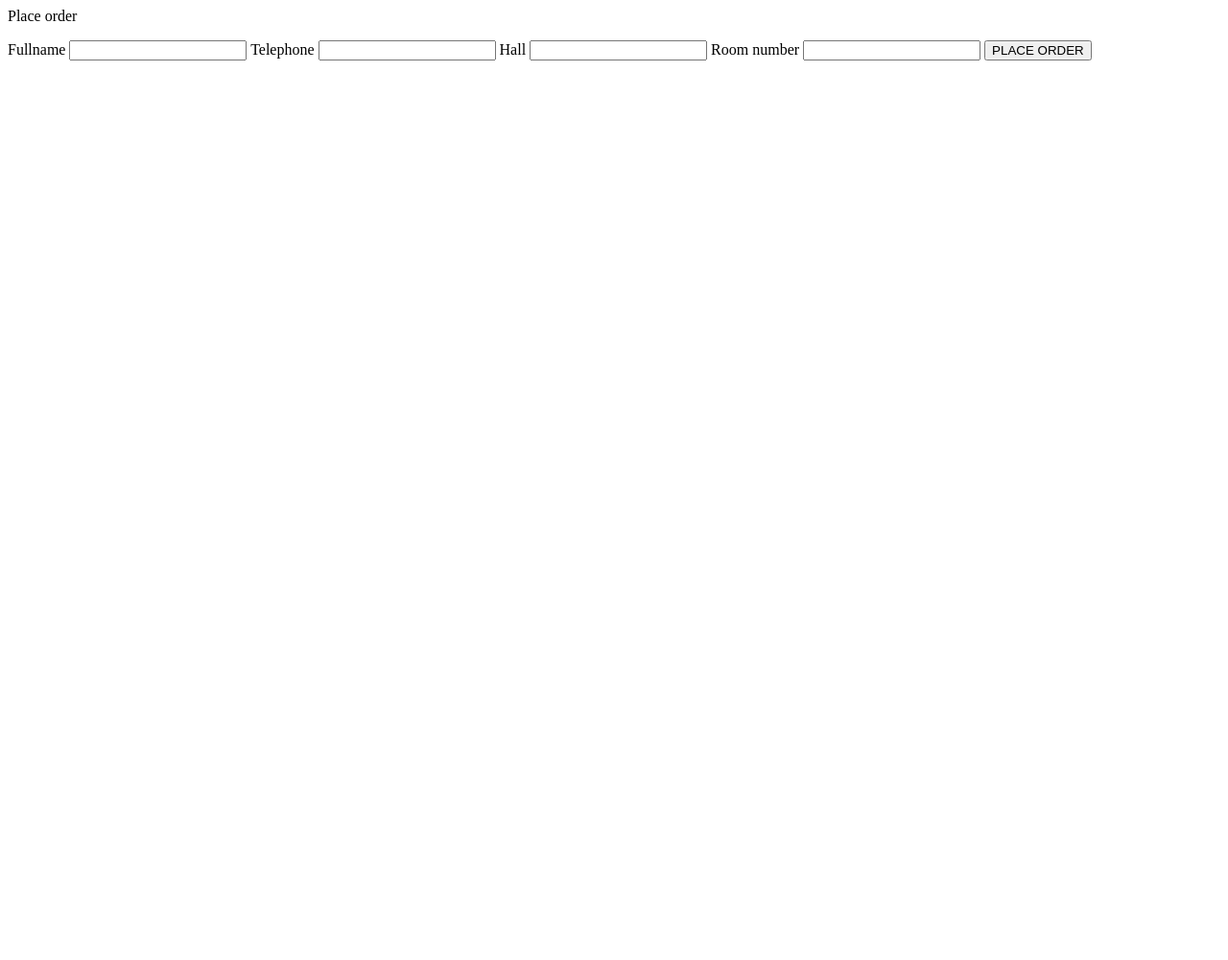
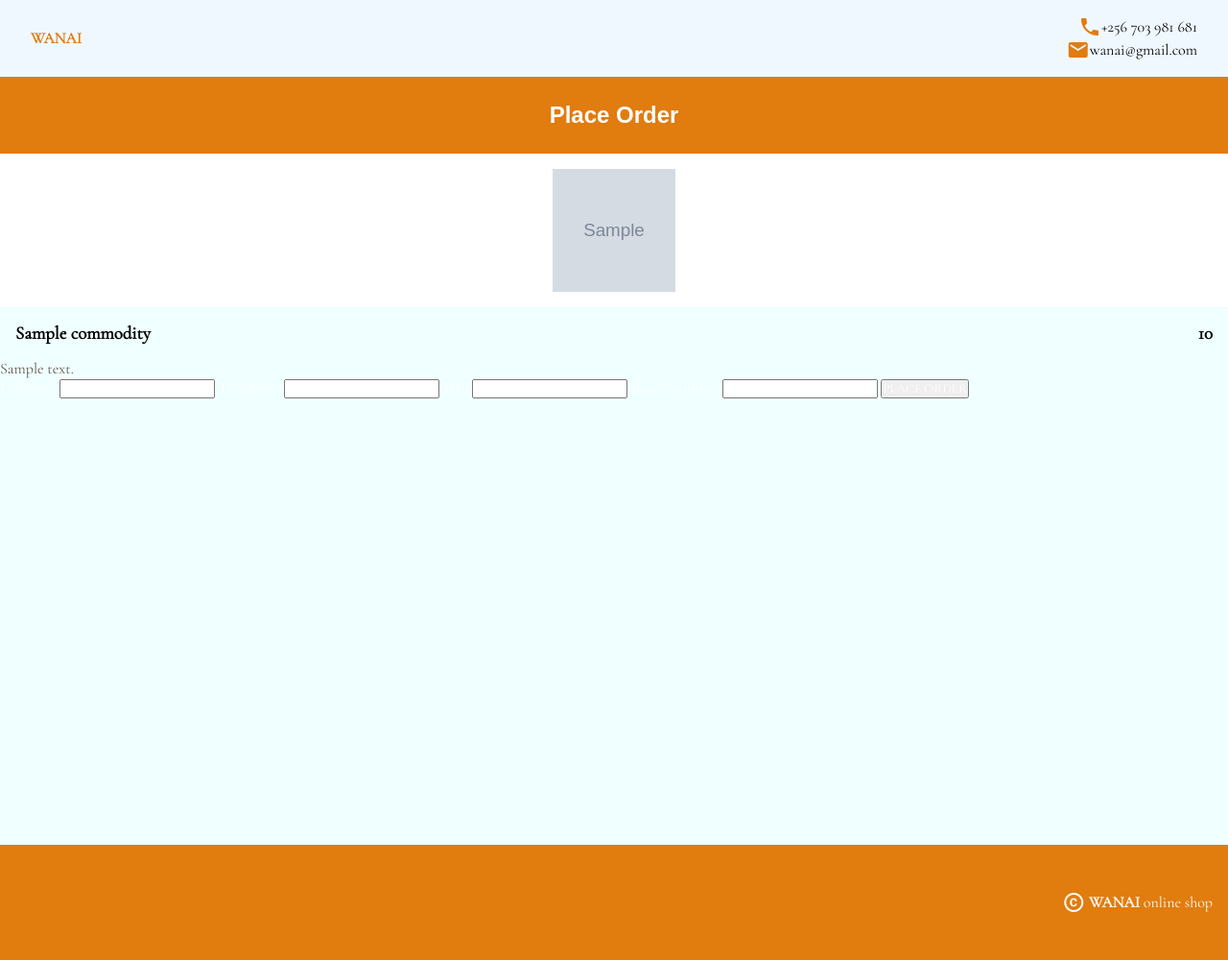
Before and after one commit to rsgilbert/shopping, a Django app: page /orders/1 in a window 1280 px wide. Shown: the whole page at 96% size. Before the commit the page ends 63 px from the top, so only its background shows below. Run offline with Django 3.2, Linux system fonts and the light colour scheme; tables that the repository leaves empty hold one stand-in row (values such as "Sample post"); grey boxes marked "Sample" are stand-in pictures; some web fonts are replaced.

Commit message:
designing the form now

```diff
--- a/commodity/templates/commodity/base.html
+++ b/commodity/templates/commodity/base.html
@@ -9,6 +9,7 @@
     <link rel="stylesheet" href="{% static 'main.css' %}">
     <link rel="stylesheet" href="{% static 'header.css' %}">
     <link rel="stylesheet" href="{% static 'footer.css' %}">
+    <link href="{% static 'place_order.css' %}" rel="stylesheet">
   </head>
 
   <body>
--- a/commodity/templates/commodity/commodities.html
+++ b/commodity/templates/commodity/commodities.html
@@ -1,6 +1,6 @@
 {% extends 'commodity/base.html' %}
 
-{% load humanize%}
+{% load humanize %}
 
 {% block maincontent %}
 
--- /dev/null
+++ b/order/static/place_order.css
@@ -0,0 +1,9 @@
+
+.main__commodity {
+    display: flex;
+    flex-direction: column;
+}
+
+.item__description p {
+    color:#60584f;
+}
--- a/order/templates/order/place_order.html
+++ b/order/templates/order/place_order.html
@@ -1,14 +1,38 @@
-<p> Place order </p>
+{% extends 'commodity/base.html'%}
 
-<main>
-  <section class="main__commodity">
-    {% if commodity.picture. %}
-      <img src= "{{ commodity.picture.url }}" alt='img'>
-    {% endif %}
-    {{ commodity.name }}
-    {{ commodity.price }}
-    {{ commodity.description }}
-  </section>
+{% load humanize %}
+{% load static %}
+
+
+{% block maincontent %}
+
+<section class="main__title">
+  <h1 class="main__title--h4"> Place Order </h1>
+</section>
+
+
+<section class="main__commodity">
+		<div class="item__image">
+			{% if commodity.picture %}
+			<img src="{{ commodity.picture.url }}" alt="img" class="item__picture--img">
+			{% endif %}
+		</div>
+		<div class="item__details">
+			<div class="item__name">
+			<h3>{{ commodity.name }}</h3>
+			</div>
+			<div class="item__price">
+			<h3>{{ commodity.price | intcomma }}</h3>
+			</div>
+		</div>
+		<div class="item__description">
+			<p>{{ commodity.description }}</p>
+		</div>
+	</div>
+</section>
+
+<section class="main__placeorder">
+
   <form method="POST" action="{% url 'order:place_order' id %}">
     {% csrf_token %}
     {% for formitem in form %}
@@ -17,4 +41,6 @@
     {% endfor %}
     <input type=submit value="PLACE ORDER">
   </form>
-</main>
+</section>
+
+{% endblock %}
--- a/order/views.py
+++ b/order/views.py
@@ -9,7 +9,7 @@
     commodity = get_object_or_404(Commodity, pk=id)
     if request.method == "GET":
         form = OrderForm()
-        return render(request, 'order/place_order.html', {'form': form, "id": id})
+        return render(request, 'order/place_order.html', {'form': form, "id": id, 'commodity': commodity})
 
     if request.method == "POST":
         form = OrderForm(request.POST)
```
Also changed, not shown: media/commodity/kfc.jpg (added).
